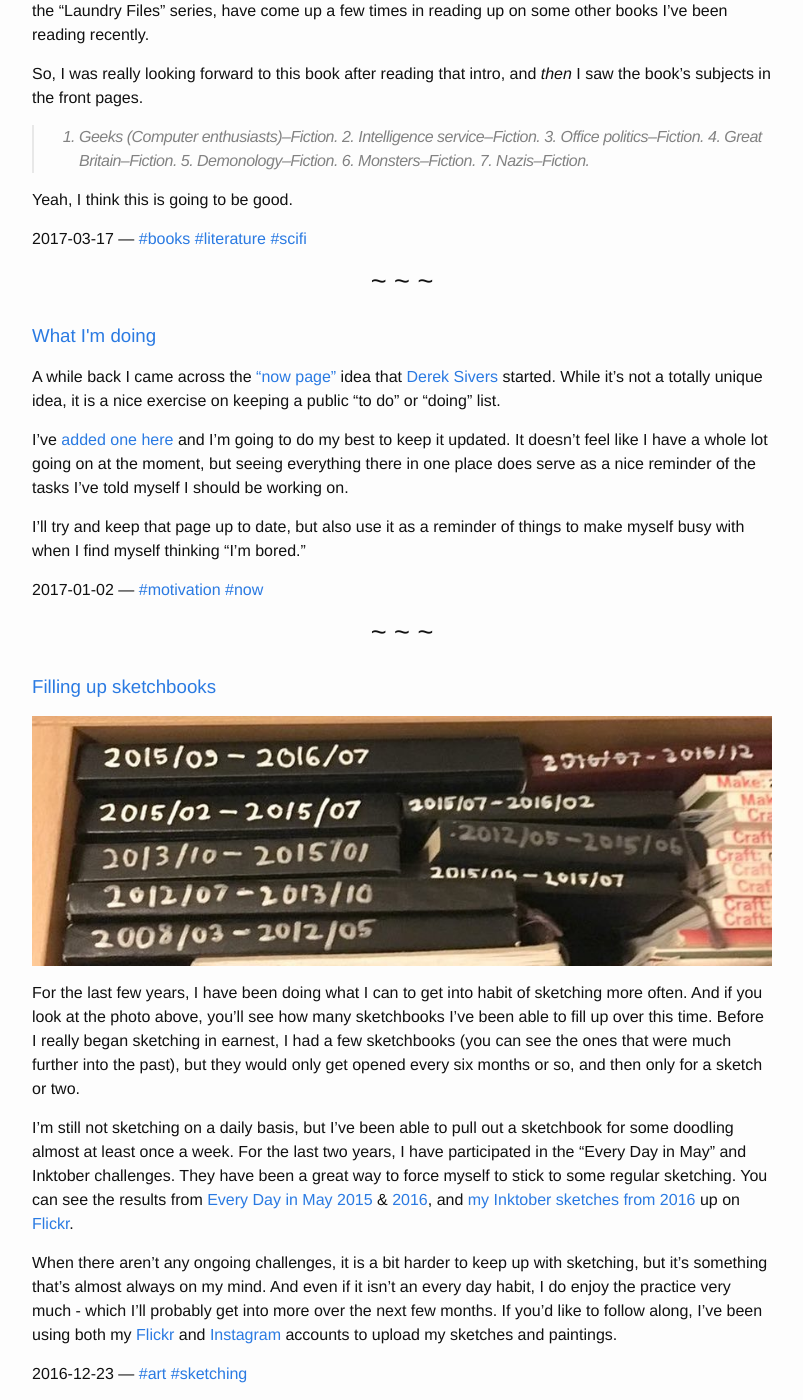
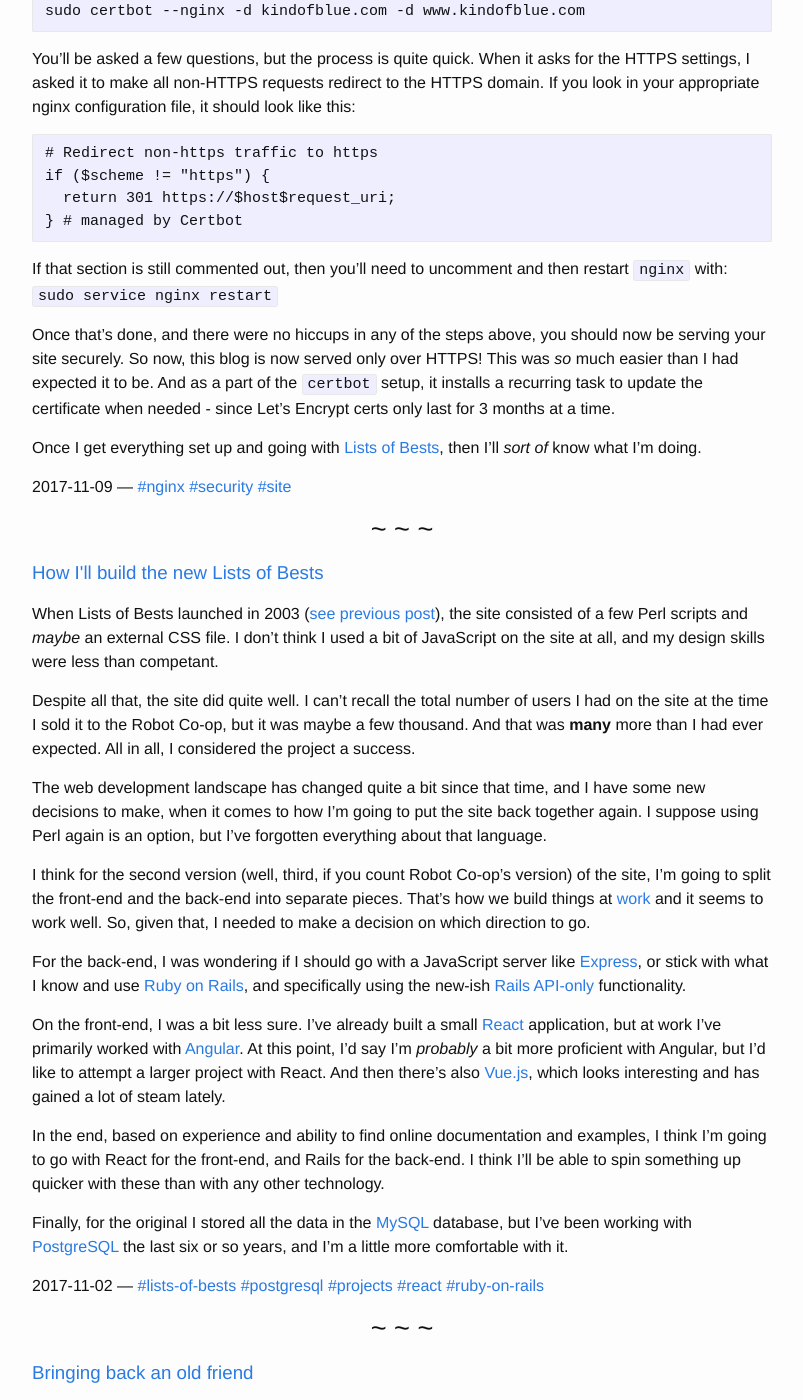
Before and after one commit to billturner/older_new_kindofblue.com, a Jekyll site: the page built from index.html, in a window 1280 px wide and 1400 px high, scrolled down 1195 px. Shown: the whole window, without its empty margins (238-1041 px from the left). Built offline with Jekyll 4.4.1, drawn with Linux system fonts in a browser that asks for light colours; the list of posts is cut into pages by our own code; some of the changed text lies outside the part shown.

Commit message:
Adding a few entries and updating config a bit

````diff
--- a/_config.yml
+++ b/_config.yml
@@ -28,3 +28,4 @@
   - Gemfile.lock
   - nginx.conf
   - TODO.md
+  - _tmp
--- a/_posts/2017/10/2017-10-30-bringing-back-an-old-friend.md
+++ b/_posts/2017/10/2017-10-30-bringing-back-an-old-friend.md
@@ -4,7 +4,7 @@
 date: 2017-10-30 18:50:00 -0500
 description: "Where I explain that I'm going to try and bring 'Lists of Bests' back from the dead."
 tags:
-- listsofbests
+- lists-of-bests
 - programming
 - projects
 ---
--- /dev/null
+++ b/_posts/2017/11/2017-11-03-how-ill-build-the-new-lists-of-bests.md
@@ -0,0 +1,27 @@
+---
+layout: post
+title:  "How I'll build the new Lists of Bests"
+date: 2017-11-02 21:06:00 -0500
+description: "Explaining what I think I'm going to use in building the new version of Lists of Bests"
+tags:
+- lists-of-bests
+- postgresql
+- projects
+- react
+- ruby-on-rails
+---
+When Lists of Bests launched in 2003 ([see previous post](http://kindofblue.com/2017/10/bringing-back-an-old-friend/ "Post explaining bringing the site back.")), the site consisted of a few Perl scripts and _maybe_ an external CSS file. I don't think I used a bit of JavaScript on the site at all, and my design skills were less than competant.
+
+Despite all that, the site did quite well. I can't recall the total number of users I had on the site at the time I sold it to the Robot Co-op, but it was maybe a few thousand. And that was **many** more than I had ever expected. All in all, I considered the project a success.
+
+The web development landscape has changed quite a bit since that time, and I have some new decisions to make, when it comes to how I'm going to put the site back together again. I suppose using Perl again is an option, but I've forgotten everything about that language.
+
+I think for the second version (well, third, if you count Robot Co-op's version) of the site, I'm going to split the front-end and the back-end into separate pieces. That's how we build things at [work](https://cloudpassage.com/ "CloudPassage home page") and it seems to work well. So, given that, I needed to make a decision on which direction to go.
+
+For the back-end, I was wondering if I should go with a JavaScript server like [Express](https://expressjs.com/ "The Express.js site"), or stick with what I know and use [Ruby on Rails](http://rubyonrails.org/ "Ruby on Rails site"), and specifically using the new-ish [Rails API-only](http://guides.rubyonrails.org/api_app.html "Explaining the Rails API ability") functionality.
+
+On the front-end, I was a bit less sure. I've already built a small [React](https://reactjs.org/ "The React JS framework site") application, but at work I've primarily worked with [Angular](https://angularjs.org/ "The Angular JS site"). At this point, I'd say I'm _probably_ a bit more proficient with Angular, but I'd like to attempt a larger project with React. And then there's also [Vue.js](https://vuejs.org/ "The Vue.js framework site"), which looks interesting and has gained a lot of steam lately.
+
+In the end, based on experience and ability to find online documentation and examples, I think I'm going to go with React for the front-end, and Rails for the back-end. I think I'll be able to spin something up quicker with these than with any other technology.
+
+Finally, for the original I stored all the data in the [MySQL](https://www.mysql.com/ "The MySQL site") database, but I've been working with [PostgreSQL](https://www.postgresql.org/ "The PostgreSQL site") the last six or so years, and I'm a little more comfortable with it.
--- /dev/null
+++ b/_posts/2017/11/2017-11-09-setting-up-ssl-https-for-kindofblue.md
@@ -0,0 +1,70 @@
+---
+layout: post
+title:  "Setting up SSL/HTTPS with Let's Encrypt for kindofblue.com"
+date: 2017-11-09 22:06:00 -0500
+description: "I use Let's Encrypt and a handy utility to set up SSL/HTTPS for the kindofblue.com domain"
+tags:
+- nginx
+- security
+- site
+---
+With an upcoming version of Firefox set to [warn users when they're browsing on a site without SSL encryption enabled](https://blog.mozilla.org/security/2017/01/20/communicating-the-dangers-of-non-secure-http/), I figured it wouldn't hurt to get it all set up for this domain - `kindofblue.com` - as an experiment. I knew that with [Let's Encrypt](https://letsencrypt.org/ "The Let's Encrypt site"), the SSL certificates are free. It just requires a bit of work to get them set up.
+
+Luckily, at DigitalOcean - where I host this site/domain - they have [this handy guide for getting HTTPS set up with LetsEncrypt](https://www.digitalocean.com/community/tutorials/how-to-secure-nginx-with-let-s-encrypt-on-ubuntu-16-04) (for [Ubuntu Linux](https://ubuntu.org/)). Since I'm using the same HTTP server (`nginx`), I was able to follow along without needing any extra help.
+
+I did have to adjust my DNS setup at [Namecheap](https://namecheap.com/), since I had a wildcard (`*`) catch-all domain record. Once all I had was my necessary DNS entries (minus the wildcard), I followed along with the instructions pretty much as given.
+
+Here's the quick version of the setup instructions:
+
+```
+# add certbot repository
+sudo add-apt-repository ppa:certbot/certbot
+
+# update package list
+sudo apt-get update
+
+# install the python certbot client
+sudo apt-get install python-certbot-nginx
+```
+
+Next, make sure that you have an `nginx` configuration file with the proper domains listed. In my case it was in the file `/etc/nginx/sites-available/kindofblue.com` where the config included:
+
+```
+server {
+  server_name kindofblue.com www.kindofblue.com;
+  ...
+}
+```
+
+They then explain to make sure that if you're using a firewall, to allow both HTTP and HTTPS traffic through. Their example is with the `ufw` utility, but I double checked that I'm allowing both kinds of traffic through with the firewall I'm using, `iptables`:
+
+```
+$ sudo iptables -L
+Chain INPUT (policy ACCEPT)
+target     prot opt source               destination
+...
+ACCEPT     tcp  --  anywhere             anywhere             tcp dpt:http
+ACCEPT     tcp  --  anywhere             anywhere             tcp dpt:https
+...
+```
+
+We now need to get a certificate using the `certbot` client (again, using my own domain as example):
+
+```
+sudo certbot --nginx -d kindofblue.com -d www.kindofblue.com
+```
+
+You'll be asked a few questions, but the process is quite quick. When it asks for the HTTPS settings, I asked it to make all non-HTTPS requests redirect to the HTTPS domain. If you look in your appropriate nginx configuration file, it should look like this:
+
+```
+# Redirect non-https traffic to https
+if ($scheme != "https") {
+  return 301 https://$host$request_uri;
+} # managed by Certbot
+```
+
+If that section is still commented out, then you'll need to uncomment and then restart `nginx` with: `sudo service nginx restart`
+
+Once that's done, and there were no hiccups in any of the steps above, you should now be serving your site securely. So now, this blog is now served only over HTTPS! This was _so_ much easier than I had expected it to be. And as a part of the `certbot` setup, it installs a recurring task to update the certificate when needed - since Let's Encrypt certs only last for 3 months at a time.
+
+Once I get everything set up and going with [Lists of Bests](https://kindofblue.com/tag/lists-of-bests/), then I'll _sort of_ know what I'm doing.
--- a/index.html
+++ b/index.html
@@ -10,5 +10,5 @@
     <div class="post-separator">~ ~ ~</div>
   {% endunless %}
 
-  {% include pagination_links.html %}
 {% endfor %}
+{% include pagination_links.html %}
````
Also changed, not shown: _drafts/postgres-on-docker-for-mac.md (added, +12 -0 lines), _tmp/eslint-vim.md (renamed from _drafts/eslint-vim.md), _tmp/teaching-javascript-to-my-kids.md (renamed from _drafts/teaching-javascript-to-my-kids.md).
